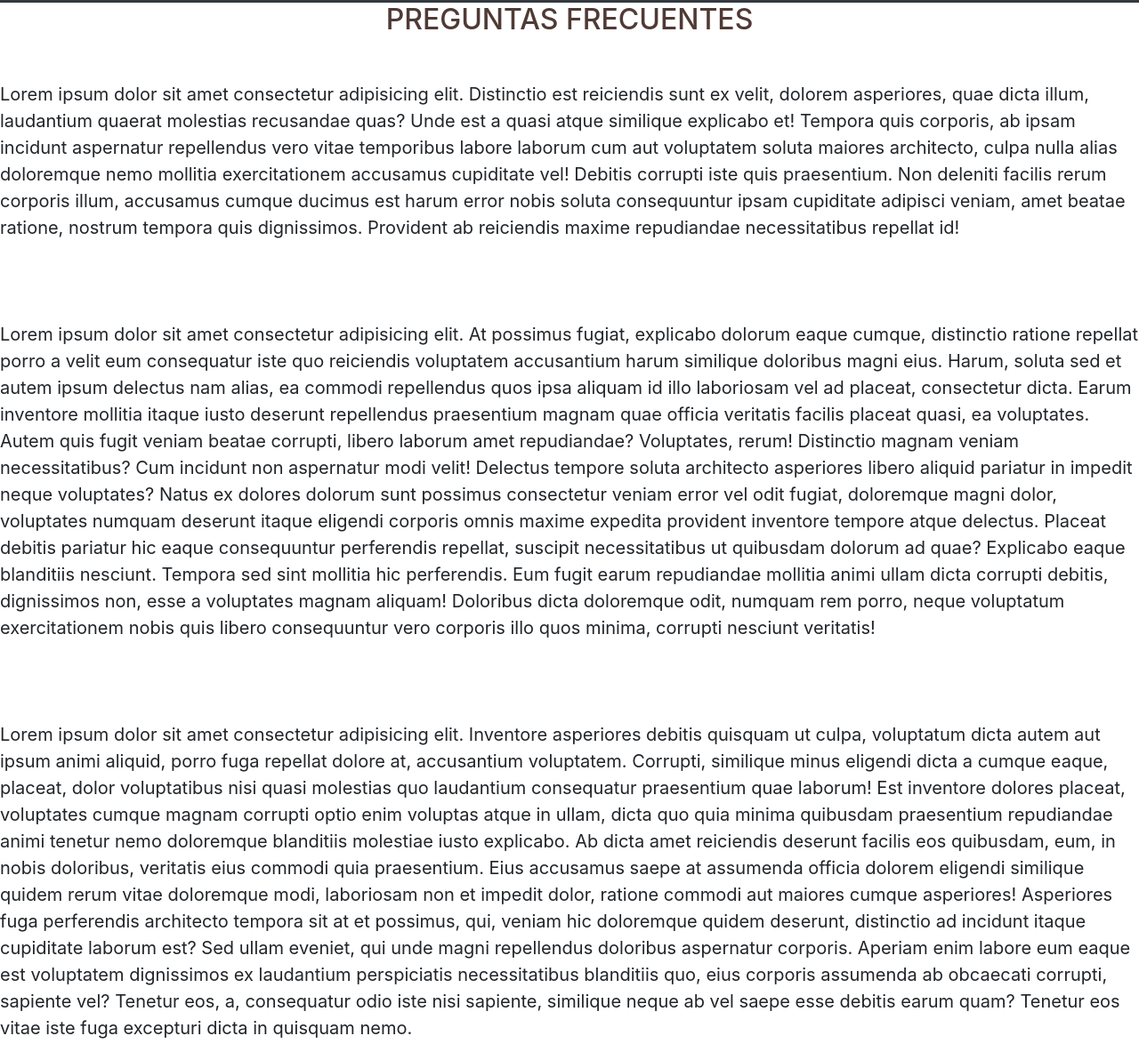
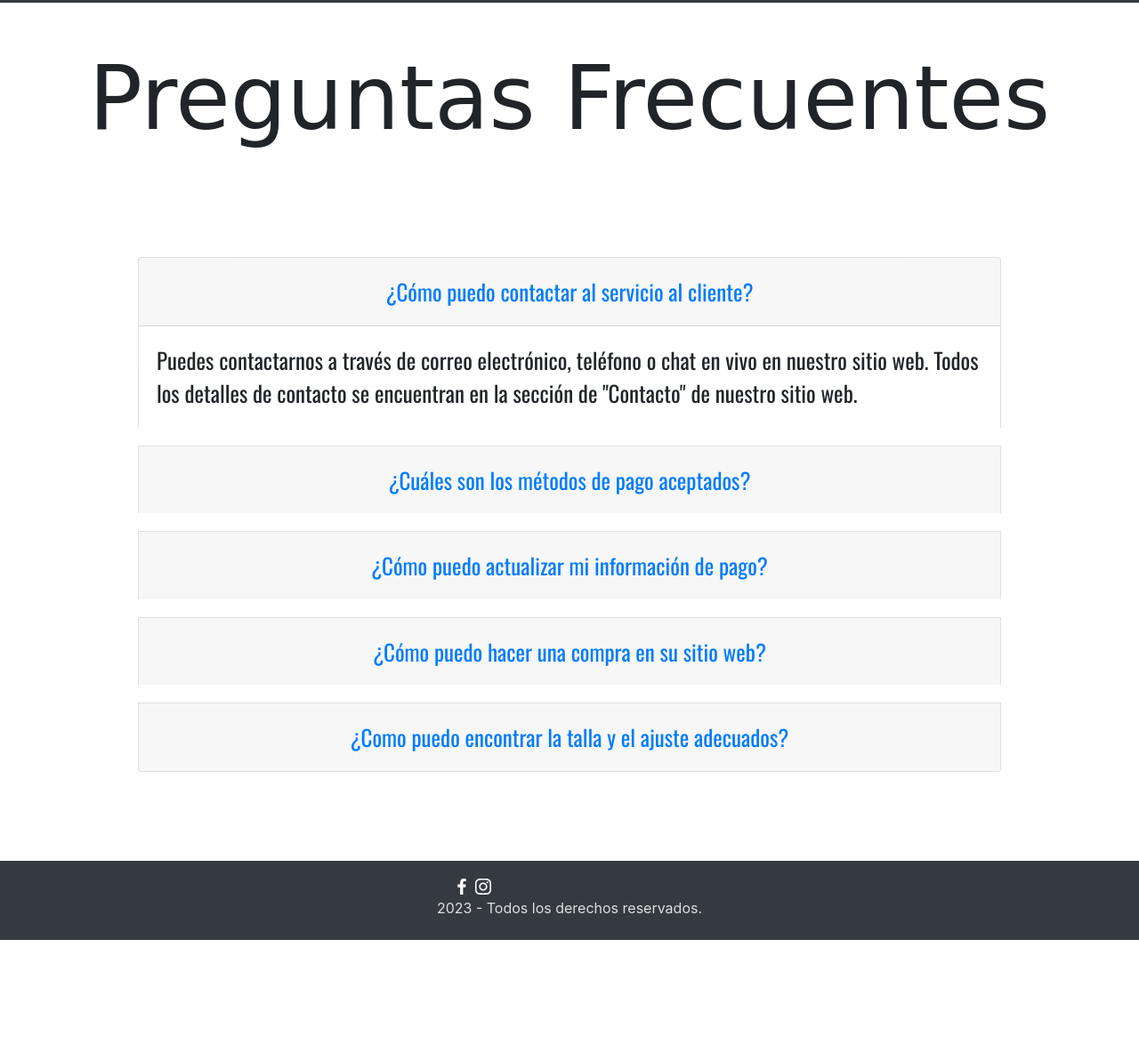
Before and after one commit to lucademinas/PF-Deminas-Luca, a website: page Pages/Preguntas.html in a window 1280 px wide. Shown: the part 97-1271 px from the top of the page at 89% size. After the commit the page ends 1154 px from the top, so only its background shows below. Drawn offline with nearby package versions, Linux system fonts and the light colour scheme; a web font is replaced by a local one.

Commit message:
Solo falta aplicar SEO

```diff
--- a/Pages/Preguntas.html
+++ b/Pages/Preguntas.html
@@ -19,7 +19,7 @@
     <header class="header">
         <nav class="navbar navbar-expand-lg navbar-dark bg-dark">
             <!-- <a class="navbar-brand" href="#">CROMIC</a> -->
-            <a class="navbar-brand" href="#">
+            <a class="navbar-brand" href="../index.html">
                 <img class="logo" src="../IMG/imagen-cromic.png" alt="Logo de CROMIC">
             </a>
             <button class="navbar-toggler" type="button" data-toggle="collapse" data-target="#navbarNav"
@@ -49,52 +49,99 @@
     </header>
 
 
-    <section class="contenedor-preg">
-        <article>
-            <h2>PREGUNTAS FRECUENTES</h2>
-            <p class="preguntas">Lorem ipsum dolor sit amet consectetur adipisicing elit. Distinctio est reiciendis sunt
-                ex velit, dolorem asperiores, quae dicta illum, laudantium quaerat molestias recusandae quas? Unde est a
-                quasi atque similique explicabo et! Tempora quis corporis, ab ipsam incidunt aspernatur repellendus vero
-                vitae temporibus labore laborum cum aut voluptatem soluta maiores architecto, culpa nulla alias
-                doloremque nemo mollitia exercitationem accusamus cupiditate vel! Debitis corrupti iste quis
-                praesentium. Non deleniti facilis rerum corporis illum, accusamus cumque ducimus est harum error nobis
-                soluta consequuntur ipsam cupiditate adipisci veniam, amet beatae ratione, nostrum tempora quis
-                dignissimos. Provident ab reiciendis maxime repudiandae necessitatibus repellat id!</p>
-            <br>
-            <p class="preguntas">Lorem ipsum dolor sit amet consectetur adipisicing elit. At possimus fugiat, explicabo
-                dolorum eaque cumque, distinctio ratione repellat porro a velit eum consequatur iste quo reiciendis
-                voluptatem accusantium harum similique doloribus magni eius. Harum, soluta sed et autem ipsum delectus
-                nam alias, ea commodi repellendus quos ipsa aliquam id illo laboriosam vel ad placeat, consectetur
-                dicta. Earum inventore mollitia itaque iusto deserunt repellendus praesentium magnam quae officia
-                veritatis facilis placeat quasi, ea voluptates. Autem quis fugit veniam beatae corrupti, libero laborum
-                amet repudiandae? Voluptates, rerum! Distinctio magnam veniam necessitatibus? Cum incidunt non
-                aspernatur modi velit! Delectus tempore soluta architecto asperiores libero aliquid pariatur in impedit
-                neque voluptates? Natus ex dolores dolorum sunt possimus consectetur veniam error vel odit fugiat,
-                doloremque magni dolor, voluptates numquam deserunt itaque eligendi corporis omnis maxime expedita
-                provident inventore tempore atque delectus. Placeat debitis pariatur hic eaque consequuntur perferendis
-                repellat, suscipit necessitatibus ut quibusdam dolorum ad quae? Explicabo eaque blanditiis nesciunt.
-                Tempora sed sint mollitia hic perferendis. Eum fugit earum repudiandae mollitia animi ullam dicta
-                corrupti debitis, dignissimos non, esse a voluptates magnam aliquam! Doloribus dicta doloremque odit,
-                numquam rem porro, neque voluptatum exercitationem nobis quis libero consequuntur vero corporis illo
-                quos minima, corrupti nesciunt veritatis!</p>
-            <br>
-            <p class="preguntas">Lorem ipsum dolor sit amet consectetur adipisicing elit. Inventore asperiores debitis
-                quisquam ut culpa, voluptatum dicta autem aut ipsum animi aliquid, porro fuga repellat dolore at,
-                accusantium voluptatem. Corrupti, similique minus eligendi dicta a cumque eaque, placeat, dolor
-                voluptatibus nisi quasi molestias quo laudantium consequatur praesentium quae laborum! Est inventore
-                dolores placeat, voluptates cumque magnam corrupti optio enim voluptas atque in ullam, dicta quo quia
-                minima quibusdam praesentium repudiandae animi tenetur nemo doloremque blanditiis molestiae iusto
-                explicabo. Ab dicta amet reiciendis deserunt facilis eos quibusdam, eum, in nobis doloribus, veritatis
-                eius commodi quia praesentium. Eius accusamus saepe at assumenda officia dolorem eligendi similique
-                quidem rerum vitae doloremque modi, laboriosam non et impedit dolor, ratione commodi aut maiores cumque
-                asperiores! Asperiores fuga perferendis architecto tempora sit at et possimus, qui, veniam hic
-                doloremque quidem deserunt, distinctio ad incidunt itaque cupiditate laborum est? Sed ullam eveniet, qui
-                unde magni repellendus doloribus aspernatur corporis. Aperiam enim labore eum eaque est voluptatem
-                dignissimos ex laudantium perspiciatis necessitatibus blanditiis quo, eius corporis assumenda ab
-                obcaecati corrupti, sapiente vel? Tenetur eos, a, consequatur odio iste nisi sapiente, similique neque
-                ab vel saepe esse debitis earum quam? Tenetur eos vitae iste fuga excepturi dicta in quisquam nemo.</p>
-        </article>
-    </section>
+
+
+
+    <div class="container container-preguntas">
+        <h1 class="text-center my-5">Preguntas Frecuentes</h1>
+
+        <div class="accordion" id="preguntas-frecuentes">
+            <div class="card">
+                <div class="card-header" id="pregunta1">
+                    <h2 class="mb-0">
+                        <button class="btn btn-link" type="button" data-toggle="collapse" data-target="#respuesta1"
+                            aria-expanded="true" aria-controls="respuesta1">
+                            ¿Cómo puedo contactar al servicio al cliente?
+                        </button>
+                    </h2>
+                </div>
+
+                <div id="respuesta1" class="collapse show" aria-labelledby="pregunta1"
+                    data-parent="#preguntas-frecuentes">
+                    <div class="card-body">
+                        Puedes contactarnos a través de correo electrónico, teléfono o chat en vivo en nuestro sitio web. Todos los detalles de contacto se encuentran en la sección de "Contacto" de nuestro sitio web.
+                    </div>
+                </div>
+            </div>
+
+            <div class="card">
+                <div class="card-header" id="pregunta2">
+                    <h2 class="mb-0">
+                        <button class="btn btn-link collapsed" type="button" data-toggle="collapse"
+                            data-target="#respuesta2" aria-expanded="false" aria-controls="respuesta2">
+                            ¿Cuáles son los métodos de pago aceptados?
+                        </button>
+                    </h2>
+                </div>
+
+                <div id="respuesta2" class="collapse" aria-labelledby="pregunta2" data-parent="#preguntas-frecuentes">
+                    <div class="card-body">
+                        Aceptamos tarjetas de crédito y débito, PayPal y transferencias bancarias.
+                    </div>
+                </div>
+            </div>
+
+            <div class="card">
+                <div class="card-header" id="pregunta3">
+                    <h2 class="mb-0">
+                        <button class="btn btn-link collapsed" type="button" data-toggle="collapse"
+                            data-target="#respuesta3" aria-expanded="false" aria-controls="respuesta3">
+                            ¿Cómo puedo actualizar mi información de pago?
+                        </button>
+                    </h2>
+                </div>
+
+                <div id="respuesta3" class="collapse" aria-labelledby="pregunta3" data-parent="#preguntas-frecuentes">
+                    <div class="card-body">
+                        Puede actualizar su información de pago en la sección de configuración de su cuenta.
+                    </div>
+                </div>
+            </div>
+            <div class="card">
+                <div class="card-header" id="pregunta4">
+                    <h2 class="mb-0">
+                        <button class="btn btn-link collapsed" type="button" data-toggle="collapse"
+                            data-target="#respuesta4" aria-expanded="false" aria-controls="respuesta4">
+                            ¿Cómo puedo hacer una compra en su sitio web?
+                        </button>
+                    </h2>
+                </div>
+
+                <div id="respuesta4" class="collapse" aria-labelledby="pregunta4" data-parent="#preguntas-frecuentes">
+                    <div class="card-body">
+                        Para hacer una compra en nuestro sitio web, simplemente elige los productos que deseas comprar y agrégalos a tu carrito. Luego, sigue las instrucciones para completar la compra, ingresando la información de envío y pago.
+                    </div>
+                </div>
+            </div>
+            <div class="card">
+                <div class="card-header" id="pregunta5">
+                    <h2 class="mb-0">
+                        <button class="btn btn-link collapsed" type="button" data-toggle="collapse"
+                            data-target="#respuesta5" aria-expanded="false" aria-controls="respuesta5">
+                            ¿Como puedo encontrar la talla y el ajuste adecuados?
+                        </button>
+                    </h2>
+                </div>
+
+                <div id="respuesta5" class="collapse" aria-labelledby="pregunta5" data-parent="#preguntas-frecuentes">
+                    <div class="card-body">
+                        Es importante medir tus pies antes de comprar cromic nuevas. La mayoría de las tiendas de Cromic tienen un medidor de pies para ayudarte a encontrar tu talla adecuada. Además, muchos sitios web de tiendas de zapatos ofrecen una guía de tallas en su página de información de productos.
+                    </div>
+                </div>
+            </div>
+        </div>
+    </div>
+
 
     <!-- INICIO FOOTER -->
     <footer class="bg-dark footer">
--- a/scss/base/_variables.scss
+++ b/scss/base/_variables.scss
@@ -1 +1,12 @@
+@import url("https://fonts.googleapis.com/css2?family=Vina+Sans&display=swap");
+@import url("https://fonts.googleapis.com/css2?family=Oswald&family=Vina+Sans&display=swap");
+
 $color1: #343a40;
+
+
+
+
+
+$font1: 'Vina Sans', cursive;
+$font2: 'Oswald', sans-serif;
+$font3: 'Poppins', sans-serif;
--- a/scss/pages/_nosotros.scss
+++ b/scss/pages/_nosotros.scss
@@ -1,4 +1,5 @@
-@import url('https://fonts.googleapis.com/css2?family=Roboto:wght@100&display=swap');
+@import "../base/variables";
+
 
 
 .contenedor {
@@ -24,12 +25,24 @@
 
 .empresa-content {
   flex: 1;
+
+  h2 {
+    position: relative;
+    top: -30px;
+    font-family: $font1;
+    font-size: 80px;
+    box-shadow: 0 0 5px
   }
 
-  .nosotros{
-    font-size: 26px;
-    font-family: 'Roboto' sans-serif;
+  .nosotros {
+    font-size: 30px;
+    font-family: $font2;
+    padding: 15px;
+    margin-top: -30px;
+    line-height: 1.5;
   }
+}
+
 
 @media screen and (max-width: 768px) {
   .contenedor {
@@ -50,9 +63,9 @@
 
   .empresa-content {
     margin-bottom: 20px;
+    position: relative;
+    top: 50px;
   }
 
-    .nosotros {
-      font-size: 20px;
+
 }
-  }
--- a/scss/pages/_preguntas.scss
+++ b/scss/pages/_preguntas.scss
@@ -1,4 +1,41 @@
-.preguntas {
-    margin-top: 50px;
-    font-size: 20px;
+@import "../base/variables";
+
+
+.accordion{
+    margin-bottom: 30px;
+    padding: 50px;
+
+
+    .card{
+        margin: 20px;
+
+
+        .card-header{
+
+
+            button{
+                 font-family: $font2;
+                font-size: 25px;
+
+            }
+        }
+
+        .card-body{
+            font-family: $font2;
+            font-size: 25px;
+        }
+
+    }
+
+
+
+
+
+
 }
+
+
+.container-preguntas h1{
+    font-family: 'Vina Sans', cursive;
+    font-size: 100px;
+}
```
Also changed, not shown: Pages/Contacto.html (+1 -1 lines), Pages/Nosotros.html (+1 -1 lines), Pages/Productos.html (+1 -1 lines), index.html (+2 -2 lines), css/main.css, 1 other file. Lines whose indentation alone changed are shown as unchanged.
